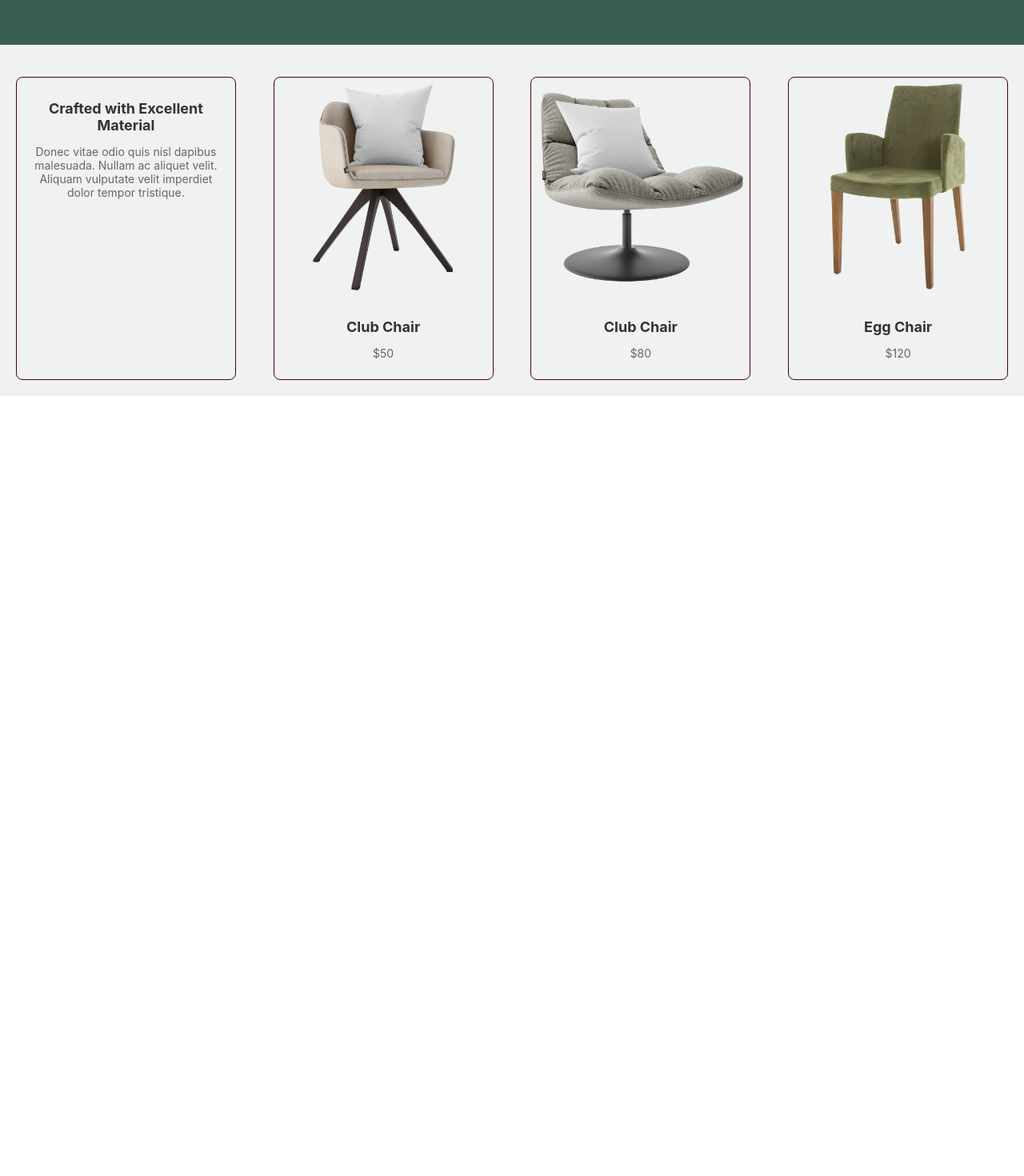
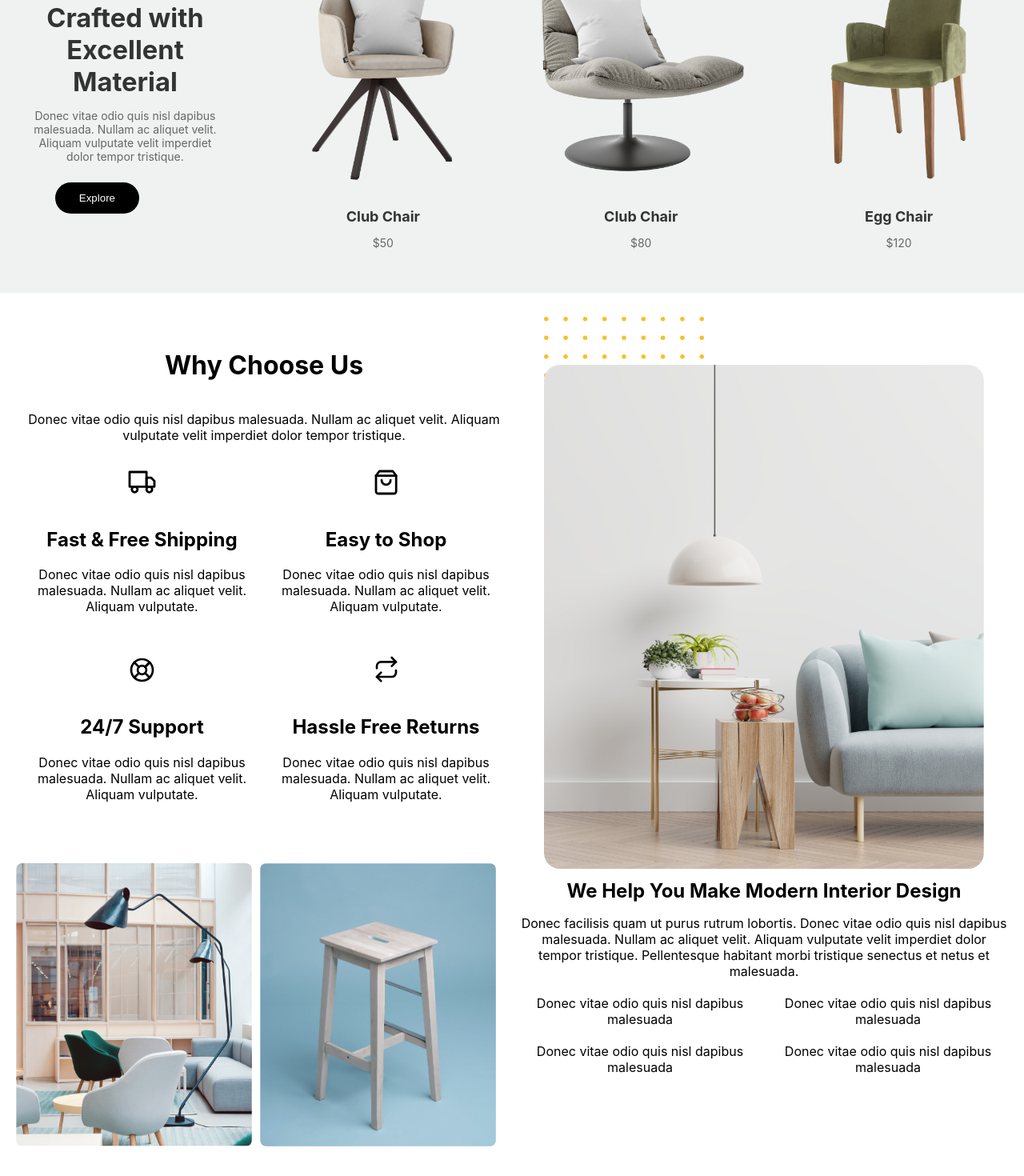
Before and after one commit to kimmisinha/Ecommerce-website, a React (Create React App) app in the folder frontend/: page / in a window 1280 px wide. Shown: the part 600-2070 px from the top of the page at 80% size. Before the commit the page ends 1115 px from the top, so only its background shows below. Built offline with nearby package versions, Linux system fonts and the light colour scheme.

Commit message:
working on ModernInterior component

```diff
--- a/frontend/src/components/Choose-us/Choose.css
+++ b/frontend/src/components/Choose-us/Choose.css
@@ -6,7 +6,8 @@
   box-sizing: border-box;
 }
 
-  .left-box, .right-box {
+.left-box,
+.right-box {
   flex: 1;
   margin: 10px;
 }
@@ -16,6 +17,10 @@
   flex-direction: column;
 }
 
+.left-box .h {
+  margin-left: 0px;
+}
+
 .features {
   display: flex;
   flex-wrap: wrap;
@@ -23,10 +28,10 @@
 }
 
 .feature-box {
-    flex: 1 1 calc(50% - 10px); /* Adjusts to 2 columns */
+  flex: 1 1 calc(50% - 10px);
   padding: 10px;
   box-sizing: border-box;
-    border: 1px solid #ccc;
+  /* border: 1px solid #ccc; */
   border-radius: 5px;
   text-align: center;
 }
@@ -48,13 +53,20 @@
 }
 
 .overlap-img1 {
-    top: 20px;
-    right: 60px;
-    z-index: 1;
+  top: 80px;
+  right: 0;
+  z-index: 10;
+  height: 500px;
+  width: 550px;
+  border-radius: 20px;
+  vertical-align: middle;
+  overflow-clip-margin: content-box;
+  margin-right: 20px;
+  margin-top:-40px
 }
 
 .overlap-img2 {
-    top: 80px;
-    right: 0;
+  top: -20px;
+  left: 30px;
   z-index: 0;
 }
--- a/frontend/src/components/Choose-us/Choose.jsx
+++ b/frontend/src/components/Choose-us/Choose.jsx
@@ -1,9 +1,9 @@
 import React from "react";
 import "./Choose.css";
 import Image_1 from "../../assets/choose-us/truck.svg";
-import Image_2 from "../../assets/choose-us/user.svg";
+import Image_2 from "../../assets/choose-us/bag.svg";
 import Image_3 from "../../assets/choose-us/support.svg";
-import Image_4 from "../../assets/choose-us/bag.svg";
+import Image_4 from "../../assets/choose-us/return .svg";
 import OverlapImage1 from "../../assets/choose-us/dots-yellow.svg";
 import OverlapImage2 from "../../assets/choose-us/why-choose-us-img.jpg";
 
@@ -33,8 +33,8 @@ function Choose() {
         </div>
       </div>
       <div className="right-box">
-        <img src={OverlapImage1} alt="Overlap 1" className="overlap-img overlap-img1" />
-        <img src={OverlapImage2} alt="Overlap 2" className="overlap-img overlap-img2" />
+        <img src={OverlapImage2} alt="Overlap 2" className="overlap-img overlap-img1" />
+        <img src={OverlapImage1} alt="Overlap 1" className="overlap-img overlap-img2" />
       </div>
     </div>
   );
--- a/frontend/src/components/Crafted-material/Crafeted.css
+++ b/frontend/src/components/Crafted-material/Crafeted.css
@@ -1,5 +1,6 @@
+
 .crafted-container {
-  background-color: rgb(239,242,241);
+  background-color: rgb(239, 242, 241);
   padding: 20px;
   margin-bottom: 20px;
 }
@@ -26,17 +27,15 @@
 }
 
 .product-box {
+  position: relative;
   width: 22%;
-  background-color:rgb(239,242,241);
-  border: 1px solid #470404;
+  background-color: rgb(239, 242, 241);
+  /* border: 1px solid #470404; */
   border-radius: 8px;
   overflow: hidden;
-  transition: transform 0.3s ease-in-out;
+  /* transition: transform 0.3s ease-in-out, background-color 0.3s ease; */
 }
 
-.product-box:hover {
-  transform: translateY(-5px);
-}
 
 .product-box img {
   width: 100%;
@@ -48,14 +47,65 @@
   padding: 10px;
 }
 
+.product-info h3.product-description {
+  font-size: 18px;
+  font-weight: bold;
+  color: #333;
+  margin-bottom: 5px;
+  font-size: calc(1.325rem + 0.9vw);
+  margin-right: 0px;
+}
+
 .product-info h3 {
   font-size: 18px;
   font-weight: bold;
   color: #333;
   margin-bottom: 5px;
+  /* font-size: calc(1.325rem + .9vw); */
 }
-
 .product-info p {
   font-size: 14px;
   color: #666;
+  margin-bottom: 1.5rem !important;
 }
+
+.overlay {
+  position: absolute;
+  /* top: 50%;
+  left: 50%; */
+  left: 50%;
+  top: 97%;
+  transform: translate(-50%, -50%);
+  background-color: black;
+  color: rgb(213, 220, 222);
+  font-size: 24px;
+  width: 30px;
+  height: 30px;
+  border-radius: 70%;
+  display: flex;
+  justify-content: center;
+  align-items: center;
+  opacity: 0;
+  transition: opacity 0.3s ease;
+}
+
+.product-box:hover .overlay {
+  opacity: 1;
+}
+
+.explore-button {
+  bottom: 5px;
+  left: 50%;
+  background-color: #000;
+  color: #fff;
+  padding: 12px 30px;
+  border: none;
+  border-radius: 30px;
+  cursor: pointer;
+  display: inline-block;
+  margin-left:-70px
+}
+
+.explore-button:hover {
+  background-color: #333;
+}
--- a/frontend/src/components/Crafted-material/Crafted.jsx
+++ b/frontend/src/components/Crafted-material/Crafted.jsx
@@ -3,6 +3,7 @@ import "./Crafeted.css";
 import ProductImage_1 from "../../assets/excellent material/product-1.png";
 import ProductImage_2 from "../../assets/excellent material/product-2.png";
 import ProductImage_3 from "../../assets/excellent material/product-3.png";
+import { FaPlus } from "react-icons/fa"; // Importing the Plus icon
 
 function Crafted() {
   const productImages = [
@@ -25,20 +26,21 @@ function Crafted() {
 
   return (
     <div className="crafted-container">
-      <div className="crafted-text">
-
-      </div>
       <div className="products-container">
         {/* Product Box 1 */}
-        <div className="product-box">
+        <div className="product-box no-image">
           <div className="product-info">
-            <h3>Crafted with Excellent Material</h3>
+            <h3 className="product-description">
+              Crafted with Excellent Material
+            </h3>
             <p>
               Donec vitae odio quis nisl dapibus malesuada. Nullam ac aliquet
               velit. Aliquam vulputate velit imperdiet dolor tempor tristique.
             </p>
+            <button className="explore-button">Explore</button>
           </div>
         </div>
+
         {/* Product Box 2 */}
         <div className="product-box">
           <img src={productImages[0].image} alt="Product 1" />
@@ -46,7 +48,11 @@ function Crafted() {
             <h3>{productImages[0].name}</h3>
             <p>{productImages[0].price}</p>
           </div>
+          <div className="overlay">
+            <FaPlus />
+          </div>
         </div>
+
         {/* Product Box 3 */}
         <div className="product-box">
           <img src={productImages[1].image} alt="Product 2" />
@@ -54,13 +60,20 @@ function Crafted() {
             <h3>{productImages[1].name}</h3>
             <p>{productImages[1].price}</p>
           </div>
+          <div className="overlay">
+            <FaPlus />
+          </div>
         </div>
+
         {/* Product Box 4 */}
         <div className="product-box">
           <img src={productImages[2].image} alt="Product 3" />
           <div className="product-info">
             <h3>{productImages[2].name}</h3>
             <p>{productImages[2].price}</p>
+          </div>
+          <div className="overlay">
+            <FaPlus />
           </div>
         </div>
       </div>
--- /dev/null
+++ b/frontend/src/components/Modern-Interior /ModernInterior.css
@@ -0,0 +1,64 @@
+.modern-interior-container {
+    display: flex;
+    justify-content: space-between;
+    padding: 20px;
+  }
+
+  .left-content {
+    flex: 1;
+    margin-left: 20px;
+  }
+
+  .left-content h2 {
+    font-size: 24px;
+    margin-bottom: 10px;
+  }
+
+  .left-content p {
+    margin-bottom: 20px;
+  }
+
+  .features-list {
+    display: flex;
+    flex-wrap: wrap;
+    gap: 10px;
+    list-style-type: none;
+    padding: 0;
+  }
+
+  .features-list li {
+    flex: 1 1 calc(50% - 10px);
+    margin-bottom: 10px;
+  }
+
+  .right-content {
+    flex: 1;
+    display: flex;
+    flex-wrap: wrap;
+    gap: 10px;
+    position: relative;
+  }
+
+  .right-content img {
+    width: calc(50% - 10px);
+    height: auto;
+    border-radius: 8px;
+  }
+
+  .image1 {
+    position: absolute;
+    top: 600px ;
+    left: 10px;
+    z-index: 3;
+  }
+
+  .image2 {
+    position: absolute;
+    top: 1000px;
+    left: 40px;
+    z-index: 2;
+  }
+
+  .image3, .image4 {
+    /* position: relative; */
+  }
--- /dev/null
+++ b/frontend/src/components/Modern-Interior /ModernInterior.jsx
@@ -0,0 +1,36 @@
+import "./ModernInterior.css";
+import React from 'react';
+import "./ModernInterior.css";
+import ProductImage_1 from "../../assets/we-help-section/img-1.jpg";
+import ProductImage_2 from "../../assets/we-help-section/dots-green.svg";
+import ProductImage_3 from "../../assets/we-help-section/img-2.jpg";
+import ProductImage_4 from "../../assets/we-help-section/img-3.jpg";
+
+function ModernInterior() {
+  return (
+    <div className="modern-interior-container">
+      <div className="right-content">
+        <img src={ProductImage_1} alt="Image 1" className="image1 overlap"/>
+        <img src={ProductImage_2} alt="Image 2" className="image2 overlap"/>
+        <img src={ProductImage_3} alt="Image 3" className="image3"/>
+        <img src={ProductImage_4} alt="Image 4" className="image4"/>
+      </div>
+      <div className="left-content">
+        <h2>We Help You Make Modern Interior Design</h2>
+        <p>
+          Donec facilisis quam ut purus rutrum lobortis. Donec vitae odio quis nisl dapibus malesuada.
+          Nullam ac aliquet velit. Aliquam vulputate velit imperdiet dolor tempor tristique.
+          Pellentesque habitant morbi tristique senectus et netus et malesuada.
+        </p>
+        <ul className="features-list">
+          <li>Donec vitae odio quis nisl dapibus malesuada</li>
+          <li>Donec vitae odio quis nisl dapibus malesuada</li>
+          <li>Donec vitae odio quis nisl dapibus malesuada</li>
+          <li>Donec vitae odio quis nisl dapibus malesuada</li>
+        </ul>
+      </div>
+    </div>
+  );
+}
+
+export default ModernInterior;
--- a/frontend/src/components/Navbar/Navbar.jsx
+++ b/frontend/src/components/Navbar/Navbar.jsx
@@ -3,6 +3,8 @@ import { FaShoppingCart, FaUser } from "react-icons/fa";
 import "./Navbar.css";
 import Interior from "../Interior-Design/Interior"
 import Crafted from "../Crafted-material/Crafted"
+import Choose from "../Choose-us/Choose"
+import ModernInterior from "../Modern-Interior /ModernInterior"
 function Navbar() {
   return (
     <div>
@@ -46,6 +48,8 @@ function Navbar() {
       </nav>
       <Interior/>
       <Crafted/>
+      <Choose/>
+      <ModernInterior/>
     </div>
   );
 }
```
Also changed, not shown: frontend/src/assets/choose-us/return .svg (renamed from frontend/src/assets/choose-us/return.svg). Lines whose indentation alone changed are shown as unchanged.
